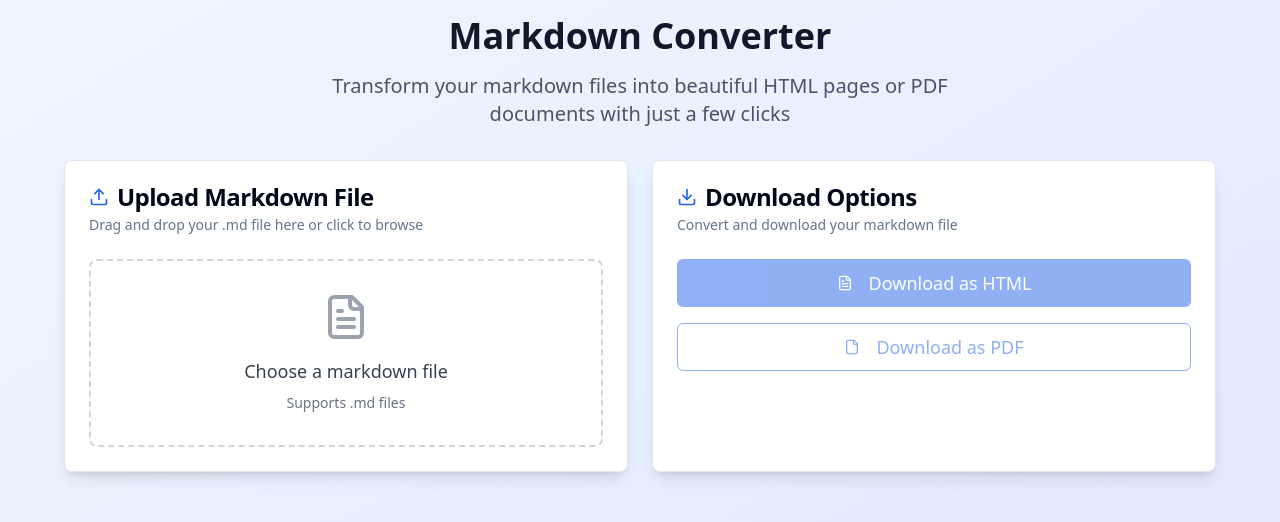
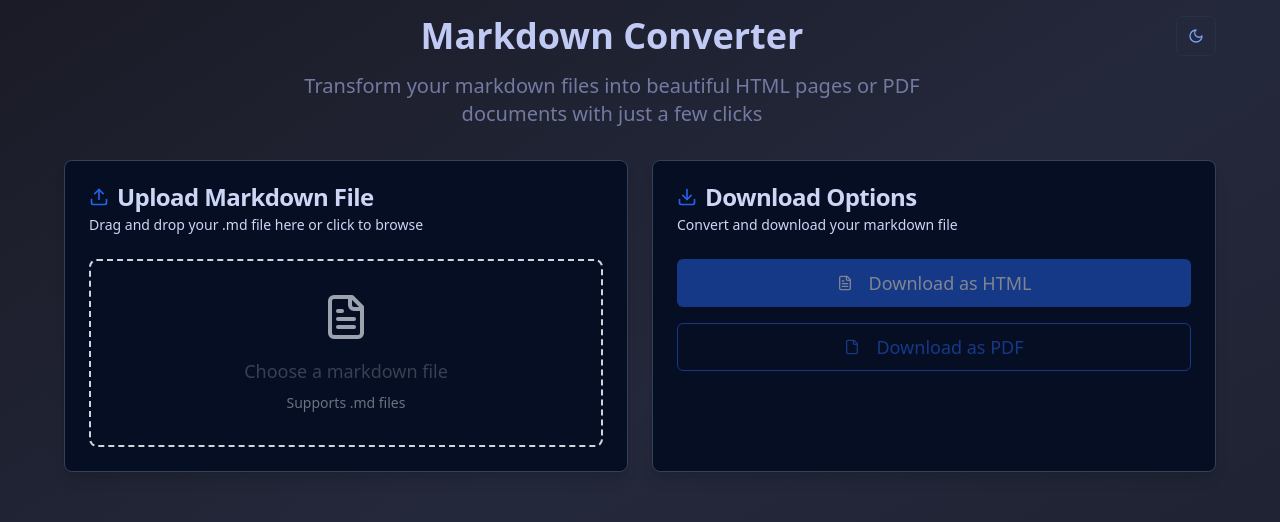
Before and after one commit to rafay99-epic/MarkdownPro, a React (Vite) app: page / in a window 1280 px wide. Shown: the top 522 px of the page. Built offline with nearby package versions, Linux system fonts and the light colour scheme.

Commit message:
Add light/dark mode toggle and Tokyo Night colors
Implement a light/dark mode toggle using the Tokyo Night color scheme.

```diff
--- a/package.json
+++ b/package.json
@@ -50,7 +50,7 @@
     "jspdf": "^3.0.1",
     "lucide-react": "^0.462.0",
     "marked": "^15.0.12",
-    "next-themes": "^0.3.0",
+    "next-themes": "^0.4.6",
     "react": "^18.3.1",
     "react-day-picker": "^8.10.1",
     "react-dom": "^18.3.1",
--- a/src/App.tsx
+++ b/src/App.tsx
@@ -1,8 +1,10 @@
+
 import { Toaster } from "@/components/ui/toaster";
 import { Toaster as Sonner } from "@/components/ui/sonner";
 import { TooltipProvider } from "@/components/ui/tooltip";
 import { QueryClient, QueryClientProvider } from "@tanstack/react-query";
 import { BrowserRouter, Routes, Route } from "react-router-dom";
+import { ThemeProvider } from "@/components/ThemeProvider";
 import Index from "./pages/Index";
 import NotFound from "./pages/NotFound";
 
@@ -10,6 +12,7 @@ const queryClient = new QueryClient();
 
 const App = () => (
   <QueryClientProvider client={queryClient}>
+    <ThemeProvider>
       <TooltipProvider>
         <Toaster />
         <Sonner />
@@ -21,6 +24,7 @@ const App = () => (
           </Routes>
         </BrowserRouter>
       </TooltipProvider>
+    </ThemeProvider>
   </QueryClientProvider>
 );
 
--- a/src/components/MarkdownConverter.tsx
+++ b/src/components/MarkdownConverter.tsx
@@ -3,6 +3,7 @@ import React, { useState } from 'react';
 import MarkdownUploadSection from './MarkdownUploadSection';
 import MarkdownDownloadSection from './MarkdownDownloadSection';
 import MarkdownPreviewSection from './MarkdownPreviewSection';
+import { ThemeToggle } from './ThemeToggle';
 
 const MarkdownConverter = () => {
   const [markdownContent, setMarkdownContent] = useState('');
@@ -11,15 +12,20 @@ const MarkdownConverter = () => {
   const [isDragging, setIsDragging] = useState(false);
 
   return (
-    <div className="min-h-screen bg-gradient-to-br from-blue-50 to-indigo-100 p-4">
+    <div className="min-h-screen bg-gradient-to-br from-tokyo-bg via-tokyo-bgHighlight to-tokyo-terminal p-4">
       <div className="max-w-6xl mx-auto">
-        <div className="text-center mb-8">
-          <h1 className="text-4xl font-bold text-gray-900 mb-4">
-            Markdown Converter
-          </h1>
-          <p className="text-xl text-gray-600 max-w-2xl mx-auto">
-            Transform your markdown files into beautiful HTML pages or PDF documents with just a few clicks
-          </p>
+        <div className="flex justify-between items-start mb-8">
+          <div className="text-center flex-1">
+            <h1 className="text-4xl font-bold text-tokyo-fg mb-4">
+              Markdown Converter
+            </h1>
+            <p className="text-xl text-tokyo-fgDark max-w-2xl mx-auto">
+              Transform your markdown files into beautiful HTML pages or PDF documents with just a few clicks
+            </p>
+          </div>
+          <div className="ml-4">
+            <ThemeToggle />
+          </div>
         </div>
 
         <div className="grid grid-cols-1 lg:grid-cols-2 gap-6">
--- a/src/components/MarkdownPreviewSection.tsx
+++ b/src/components/MarkdownPreviewSection.tsx
@@ -15,27 +15,27 @@ const MarkdownPreviewSection = ({
   if (!markdownContent) return null;
 
   return (
-    <Card className="mt-8 shadow-lg">
+    <Card className="mt-8 shadow-lg bg-tokyo-bgHighlight border-tokyo-input">
       <CardHeader>
-        <CardTitle>Preview</CardTitle>
-        <CardDescription>
+        <CardTitle className="text-tokyo-fg">Preview</CardTitle>
+        <CardDescription className="text-tokyo-fgDark">
           Preview your converted content before downloading
         </CardDescription>
       </CardHeader>
       <CardContent>
         <Tabs defaultValue="markdown" className="w-full">
-          <TabsList className="grid w-full grid-cols-2">
-            <TabsTrigger value="markdown">Markdown Source</TabsTrigger>
-            <TabsTrigger value="html">HTML Preview</TabsTrigger>
+          <TabsList className="grid w-full grid-cols-2 bg-tokyo-input">
+            <TabsTrigger value="markdown" className="text-tokyo-fg data-[state=active]:bg-tokyo-blue data-[state=active]:text-white">Markdown Source</TabsTrigger>
+            <TabsTrigger value="html" className="text-tokyo-fg data-[state=active]:bg-tokyo-blue data-[state=active]:text-white">HTML Preview</TabsTrigger>
           </TabsList>
           <TabsContent value="markdown" className="mt-4">
-            <pre className="bg-gray-50 p-4 rounded-lg overflow-auto max-h-96 text-sm">
+            <pre className="bg-tokyo-terminal p-4 rounded-lg overflow-auto max-h-96 text-sm text-tokyo-fg border border-tokyo-input">
               {markdownContent}
             </pre>
           </TabsContent>
           <TabsContent value="html" className="mt-4">
             <div
-              className="prose max-w-none bg-white p-6 rounded-lg border max-h-96 overflow-auto"
+              className="prose max-w-none bg-tokyo-bg p-6 rounded-lg border border-tokyo-input max-h-96 overflow-auto text-tokyo-fg prose-headings:text-tokyo-blue prose-code:text-tokyo-cyan prose-pre:bg-tokyo-terminal prose-blockquote:border-tokyo-blue"
               dangerouslySetInnerHTML={{ __html: htmlContent }}
             />
           </TabsContent>
--- /dev/null
+++ b/src/components/ThemeProvider.tsx
@@ -0,0 +1,20 @@
+
+import React from 'react';
+import { ThemeProvider as NextThemesProvider } from 'next-themes';
+
+interface ThemeProviderProps {
+  children: React.ReactNode;
+}
+
+export const ThemeProvider = ({ children }: ThemeProviderProps) => {
+  return (
+    <NextThemesProvider
+      attribute="class"
+      defaultTheme="dark"
+      enableSystem
+      disableTransitionOnChange
+    >
+      {children}
+    </NextThemesProvider>
+  );
+};
--- /dev/null
+++ b/src/components/ThemeToggle.tsx
@@ -0,0 +1,22 @@
+
+import React from 'react';
+import { Moon, Sun } from 'lucide-react';
+import { useTheme } from 'next-themes';
+import { Button } from '@/components/ui/button';
+
+export const ThemeToggle = () => {
+  const { theme, setTheme } = useTheme();
+
+  return (
+    <Button
+      variant="outline"
+      size="icon"
+      onClick={() => setTheme(theme === 'light' ? 'dark' : 'light')}
+      className="bg-tokyo-bgHighlight border-tokyo-input hover:bg-tokyo-input transition-colors"
+    >
+      <Sun className="h-[1.2rem] w-[1.2rem] rotate-0 scale-100 transition-all dark:-rotate-90 dark:scale-0 text-tokyo-yellow" />
+      <Moon className="absolute h-[1.2rem] w-[1.2rem] rotate-90 scale-0 transition-all dark:rotate-0 dark:scale-100 text-tokyo-blue" />
+      <span className="sr-only">Toggle theme</span>
+    </Button>
+  );
+};
--- a/src/index.css
+++ b/src/index.css
@@ -1,3 +1,4 @@
+
 @tailwind base;
 @tailwind components;
 @tailwind utilities;
@@ -6,89 +7,83 @@
 
 @layer base {
   :root {
-    --background: 0 0% 100%;
-    --foreground: 222.2 84% 4.9%;
+    --background: 220 13% 18%;
+    --foreground: 224 71% 4%;
 
-    --card: 0 0% 100%;
-    --card-foreground: 222.2 84% 4.9%;
+    --card: 220 13% 18%;
+    --card-foreground: 224 71% 4%;
 
-    --popover: 0 0% 100%;
-    --popover-foreground: 222.2 84% 4.9%;
+    --popover: 220 13% 18%;
+    --popover-foreground: 224 71% 4%;
 
-    --primary: 222.2 47.4% 11.2%;
-    --primary-foreground: 210 40% 98%;
+    --primary: 217 91% 60%;
+    --primary-foreground: 0 0% 98%;
 
-    --secondary: 210 40% 96.1%;
-    --secondary-foreground: 222.2 47.4% 11.2%;
+    --secondary: 215 25% 27%;
+    --secondary-foreground: 226 64% 88%;
 
-    --muted: 210 40% 96.1%;
-    --muted-foreground: 215.4 16.3% 46.9%;
+    --muted: 215 25% 27%;
+    --muted-foreground: 226 64% 88%;
 
-    --accent: 210 40% 96.1%;
-    --accent-foreground: 222.2 47.4% 11.2%;
+    --accent: 217 91% 60%;
+    --accent-foreground: 0 0% 98%;
 
-    --destructive: 0 84.2% 60.2%;
-    --destructive-foreground: 210 40% 98%;
+    --destructive: 0 84% 60%;
+    --destructive-foreground: 0 0% 98%;
 
-    --border: 214.3 31.8% 91.4%;
-    --input: 214.3 31.8% 91.4%;
-    --ring: 222.2 84% 4.9%;
+    --border: 215 25% 27%;
+    --input: 215 25% 27%;
+    --ring: 217 91% 60%;
 
     --radius: 0.5rem;
 
-    --sidebar-background: 0 0% 98%;
-
-    --sidebar-foreground: 240 5.3% 26.1%;
-
-    --sidebar-primary: 240 5.9% 10%;
-
+    --sidebar-background: 220 13% 18%;
+    --sidebar-foreground: 226 64% 88%;
+    --sidebar-primary: 217 91% 60%;
     --sidebar-primary-foreground: 0 0% 98%;
-
-    --sidebar-accent: 240 4.8% 95.9%;
-
-    --sidebar-accent-foreground: 240 5.9% 10%;
-
-    --sidebar-border: 220 13% 91%;
-
-    --sidebar-ring: 217.2 91.2% 59.8%;
+    --sidebar-accent: 215 25% 27%;
+    --sidebar-accent-foreground: 226 64% 88%;
+    --sidebar-border: 215 25% 27%;
+    --sidebar-ring: 217 91% 60%;
   }
 
   .dark {
-    --background: 222.2 84% 4.9%;
-    --foreground: 210 40% 98%;
+    --background: 223 71% 8%;
+    --foreground: 226 64% 88%;
 
-    --card: 222.2 84% 4.9%;
-    --card-foreground: 210 40% 98%;
+    --card: 223 71% 8%;
+    --card-foreground: 226 64% 88%;
 
-    --popover: 222.2 84% 4.9%;
-    --popover-foreground: 210 40% 98%;
+    --popover: 223 71% 8%;
+    --popover-foreground: 226 64% 88%;
 
-    --primary: 210 40% 98%;
-    --primary-foreground: 222.2 47.4% 11.2%;
+    --primary: 217 91% 60%;
+    --primary-foreground: 0 0% 98%;
 
-    --secondary: 217.2 32.6% 17.5%;
-    --secondary-foreground: 210 40% 98%;
+    --secondary: 215 25% 27%;
+    --secondary-foreground: 226 64% 88%;
 
-    --muted: 217.2 32.6% 17.5%;
-    --muted-foreground: 215 20.2% 65.1%;
+    --muted: 215 25% 27%;
+    --muted-foreground: 226 64% 88%;
 
-    --accent: 217.2 32.6% 17.5%;
-    --accent-foreground: 210 40% 98%;
+    --accent: 217 91% 60%;
+    --accent-foreground: 0 0% 98%;
 
-    --destructive: 0 62.8% 30.6%;
-    --destructive-foreground: 210 40% 98%;
+    --destructive: 0 84% 60%;
+    --destructive-foreground: 0 0% 98%;
 
-    --border: 217.2 32.6% 17.5%;
-    --input: 217.2 32.6% 17.5%;
-    --ring: 212.7 26.8% 83.9%;
-    --sidebar-background: 240 5.9% 10%;
-    --sidebar-foreground: 240 4.8% 95.9%;
-    --sidebar-primary: 224.3 76.3% 48%;
-    --sidebar-primary-foreground: 0 0% 100%;
-    --sidebar-accent: 240 3.7% 15.9%;
-    --sidebar-accent-foreground: 240 4.8% 95.9%;
-    --sidebar-border: 240 3.7% 15.9%;
-    --sidebar-ring: 217.2 91.2% 59.8%;
+    --border: 215 25% 27%;
+    --input: 215 25% 27%;
+    --ring: 217 91% 60%;
+
+    --sidebar-background: 223 71% 8%;
+    --sidebar-foreground: 226 64% 88%;
+    --sidebar-primary: 217 91% 60%;
+    --sidebar-primary-foreground: 0 0% 98%;
+    --sidebar-accent: 215 25% 27%;
+    --sidebar-accent-foreground: 226 64% 88%;
+    --sidebar-border: 215 25% 27%;
+    --sidebar-ring: 217 91% 60%;
   }
 }
 
--- a/tailwind.config.ts
+++ b/tailwind.config.ts
@@ -1,3 +1,4 @@
+
 import type { Config } from "tailwindcss";
 
 export default {
@@ -61,6 +62,26 @@ export default {
 					'accent-foreground': 'hsl(var(--sidebar-accent-foreground))',
 					border: 'hsl(var(--sidebar-border))',
 					ring: 'hsl(var(--sidebar-ring))'
+				},
+				// Tokyo Night color scheme
+				tokyo: {
+					bg: '#1a1b26',
+					bgHighlight: '#24283b',
+					terminal: '#1d202f',
+					menu: '#16161e',
+					input: '#2c2e44',
+					fg: '#c0caf5',
+					fgDark: '#737aa2',
+					comment: '#565f89',
+					cyan: '#7dcfff',
+					blue: '#7aa2f7',
+					magenta: '#bb9af7',
+					red: '#f7768e',
+					orange: '#ff9e64',
+					yellow: '#e0af68',
+					green: '#9ece6a',
+					teal: '#73daca',
+					purple: '#9d7cd8'
 				}
 			},
 			borderRadius: {
```
Also changed, not shown: 1 other file (tests, documents, lock files or other folders). Lines whose indentation alone changed are shown as unchanged.
